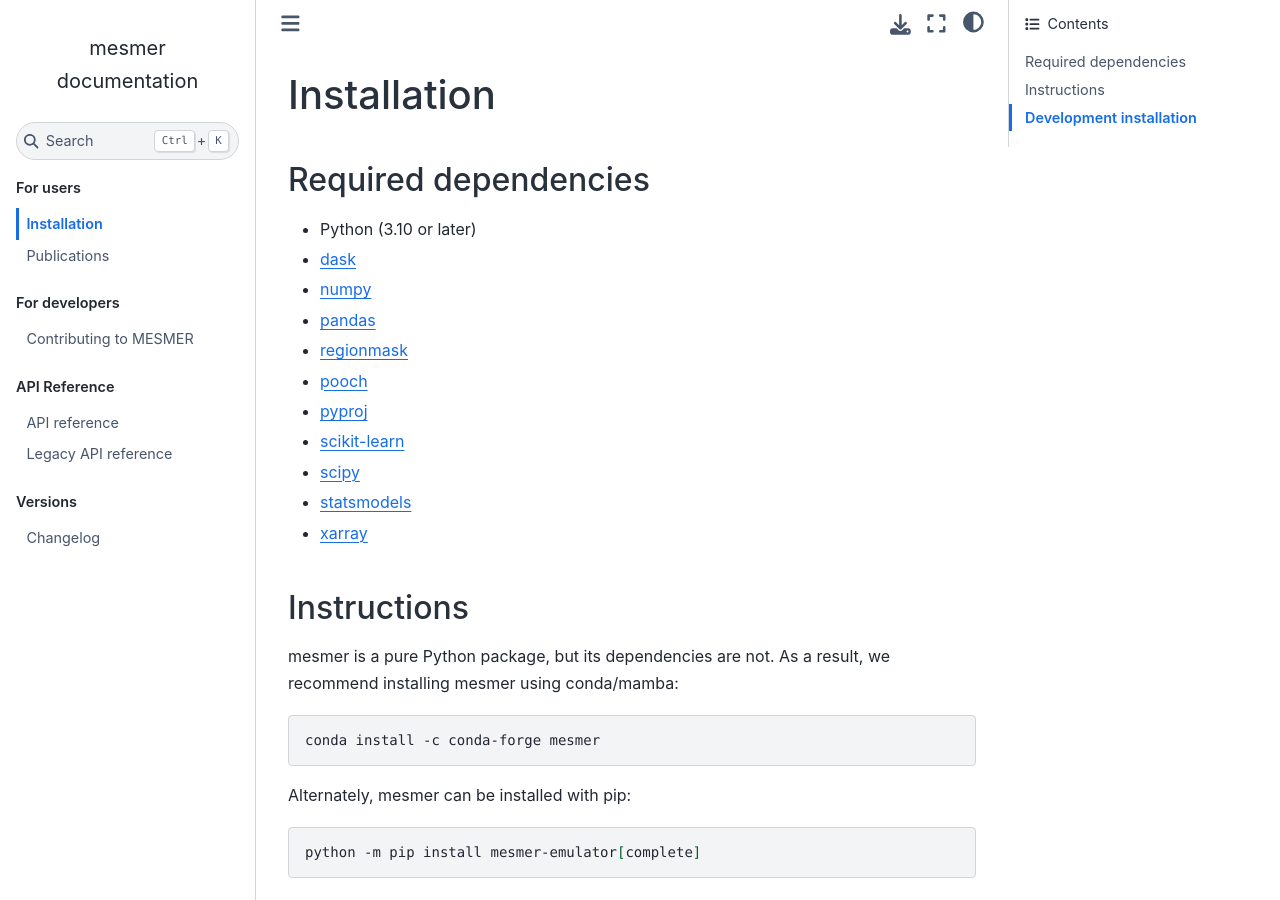
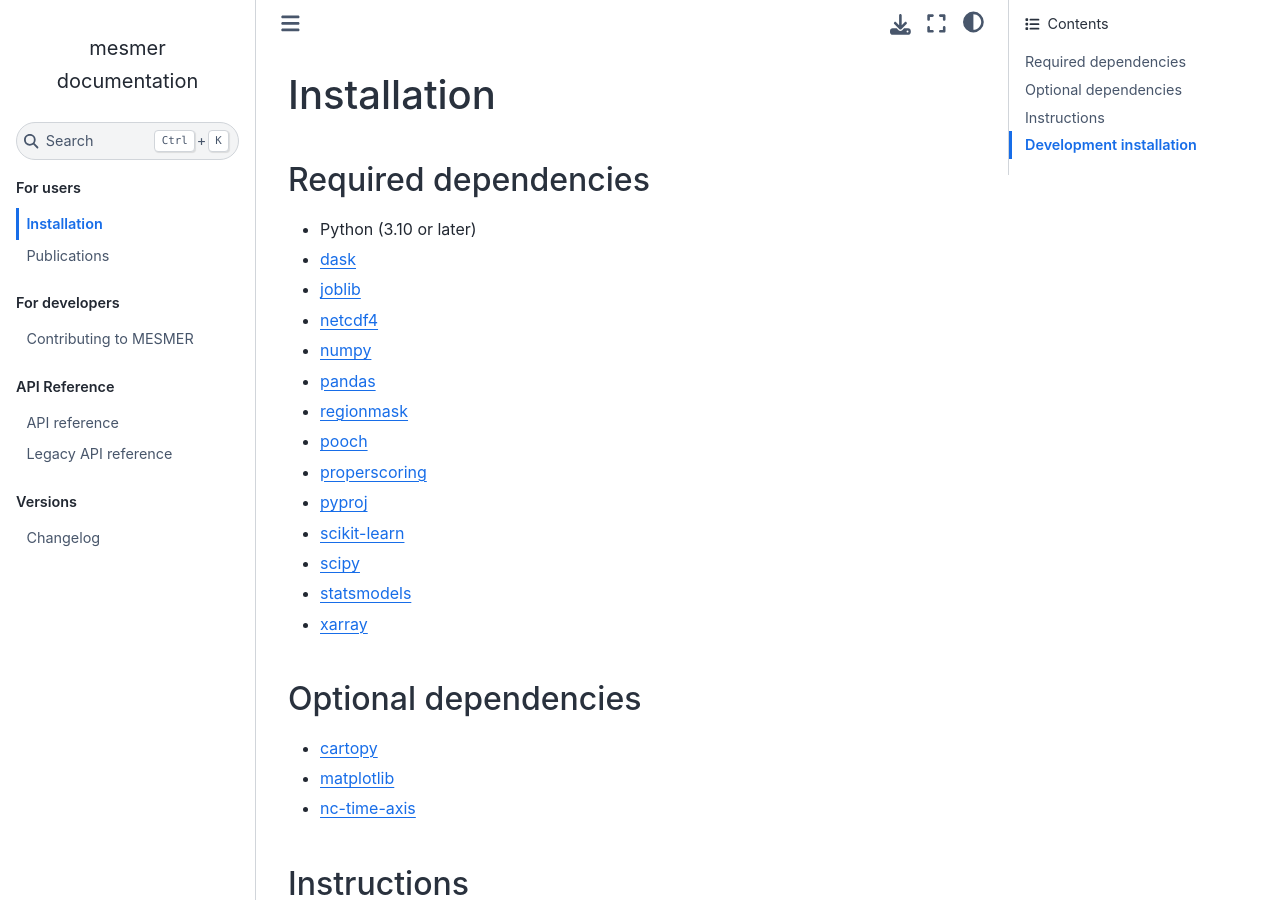
Before and after one commit to MESMER-group/mesmer, a Sphinx documentation site: the page built from docs/source/installation.rst, in a window 1280 px wide and 900 px high. Built offline with Sphinx 7.4.7 and the Sphinx Book theme 1.1.4, drawn with Linux system fonts in a browser that asks for light colours; the version number could not be read and is left out.

Commit message:
add dependencies and optional dependencies

```diff
--- a/docs/source/installation.rst
+++ b/docs/source/installation.rst
@@ -6,15 +6,25 @@ Required dependencies
 
 - Python (3.10 or later)
 - `dask <https://dask.org/>`__
+- `joblib <https://joblib.readthedocs.io/en/latest/>`__
+- `netcdf4 <https://unidata.github.io/netcdf4-python/>`__
 - `numpy <http://www.numpy.org/>`__
 - `pandas <https://pandas.pydata.org/>`__
 - `regionmask <https://regionmask.readthedocs.io/en/stable/>`__
 - `pooch <https://www.fatiando.org/pooch/latest/>`__
+- `properscoring <https://pypi.org/project/properscoring/>`__
 - `pyproj <https://pyproj4.github.io/pyproj/stable/>`__
 - `scikit-learn <https://scikit-learn.org/stable/>`__
 - `scipy <https://scipy.org/>`__
 - `statsmodels <https://www.statsmodels.org/stable/index.html>`__
 - `xarray <http://xarray.pydata.org/>`__
+
+Optional dependencies
+---------------------
+
+- `cartopy <https://scitools.org.uk/cartopy/docs/latest/>`__
+- `matplotlib <https://matplotlib.org/>`__
+- `nc-time-axis <https://nc-time-axis.readthedocs.io/en/stable/>`__
 
 Instructions
 ------------
```
